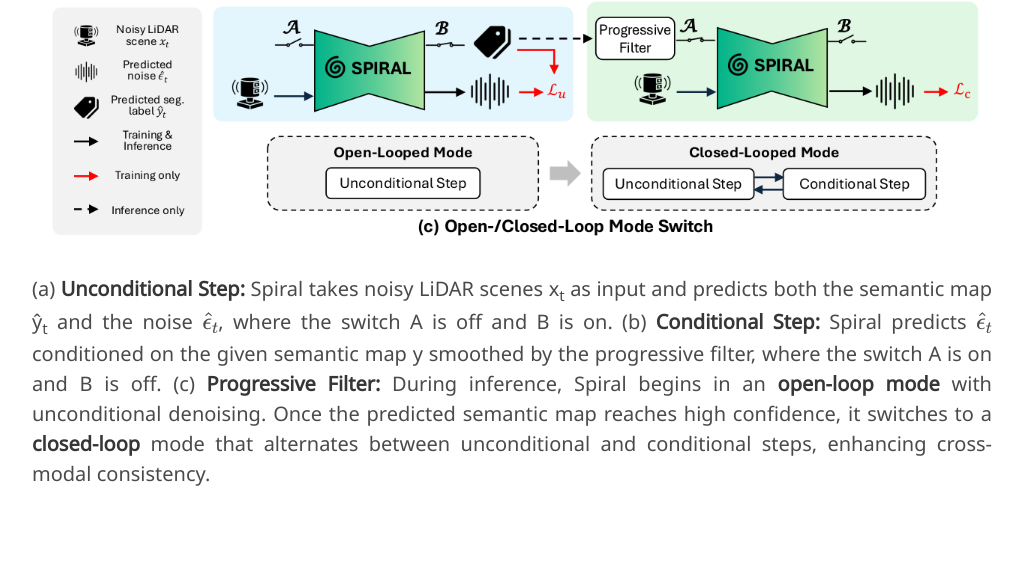
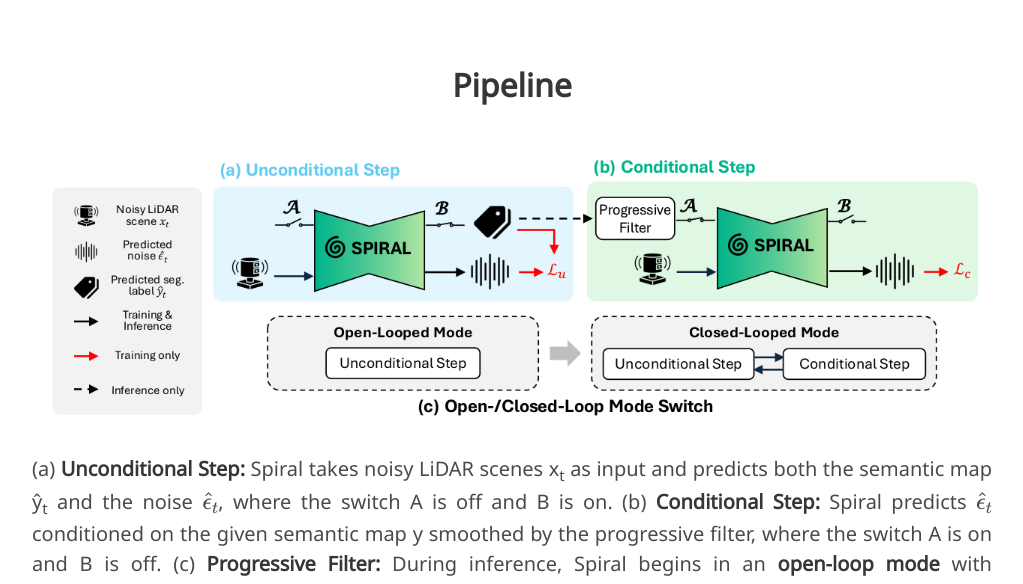
Before and after one commit to Dekai21/SPIRAL, a plain HTML site: page index.html in a window 1280 px wide. Shown: the part 2256-2840 px from the top of the page, without its empty margins (128-1151 px from the left). Drawn offline with nearby package versions, Linux system fonts and the light colour scheme; some icons are missing; a web font is replaced by a local one.

Commit message:
optimization

```diff
--- a/index.html
+++ b/index.html
@@ -86,7 +86,7 @@
               <div class="publication-links">
                     <!-- Arxiv PDF link -->
                 <span class="link-block">
-                  <a href="https://drive.google.com/file/d/1UsoknjAg9jFh48z0K8jEnY6HDbZM3aka/view?usp=drive_link" target="_blank"
+                  <a href="https://drive.google.com/file/d/1q4YiIwND3y4II08ZUHxrA_hU1BkgyFYt/view?usp=sharing" target="_blank"
                   class="external-link button is-normal is-rounded is-dark">
                   <span class="icon">
                     <i class="fas fa-file-pdf"></i>
@@ -248,6 +248,20 @@
       </div>
     </div>
   </div>
+</section>
+
+
+<section class="section hero" id="Pipeline">
+  <div class="container is-max-desktop">
+    <div class="columns is-centered has-text-centered">
+      <div class="column is-five-fifths">
+        <h2 class="title is-3">Pipeline</h2>
+        <div class="content has-text-justified">
+        </div>
+      </div>
+    </div>
+  </div>
+  <br />
   <div class="container is-max-desktop">
     <!-- <div class="columns is-centered is-four-fifths">
       <div class="column is-four-fifths is-centered"> -->
```
